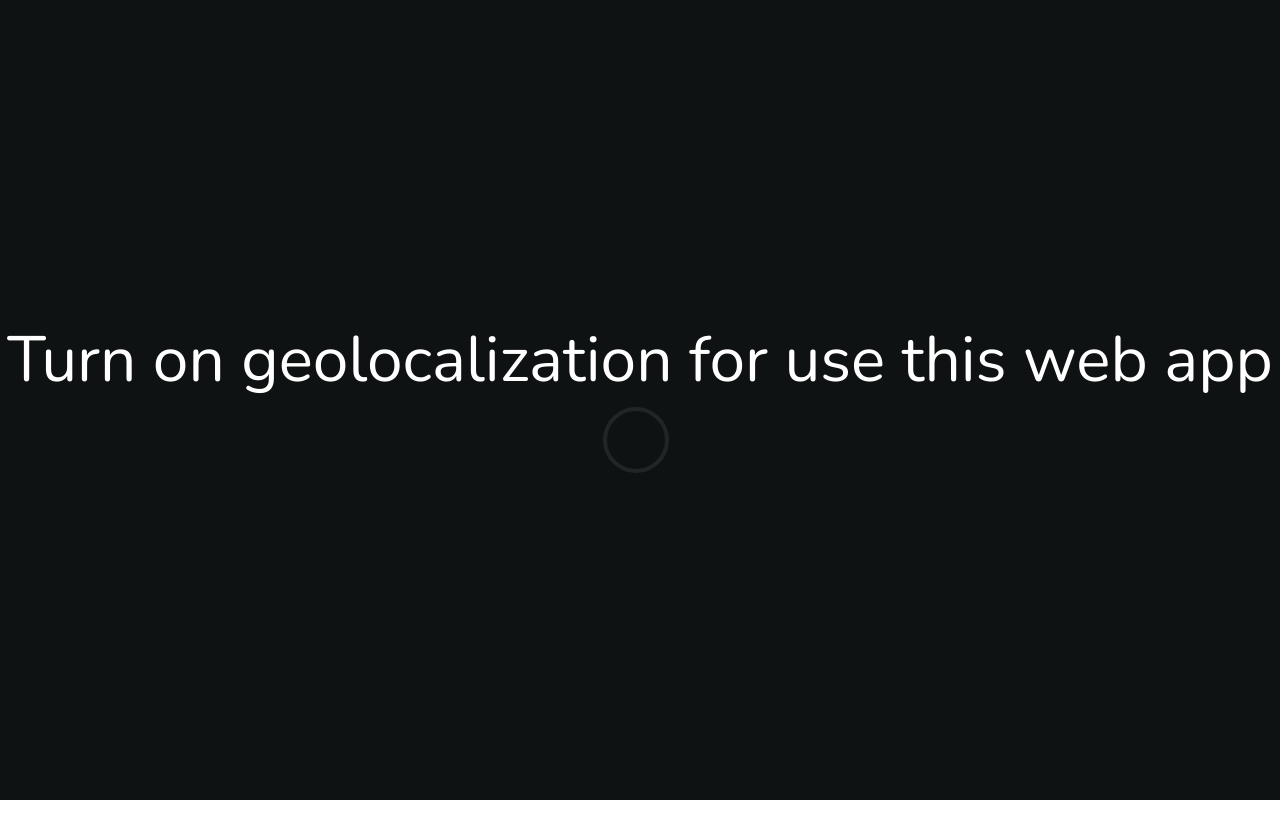
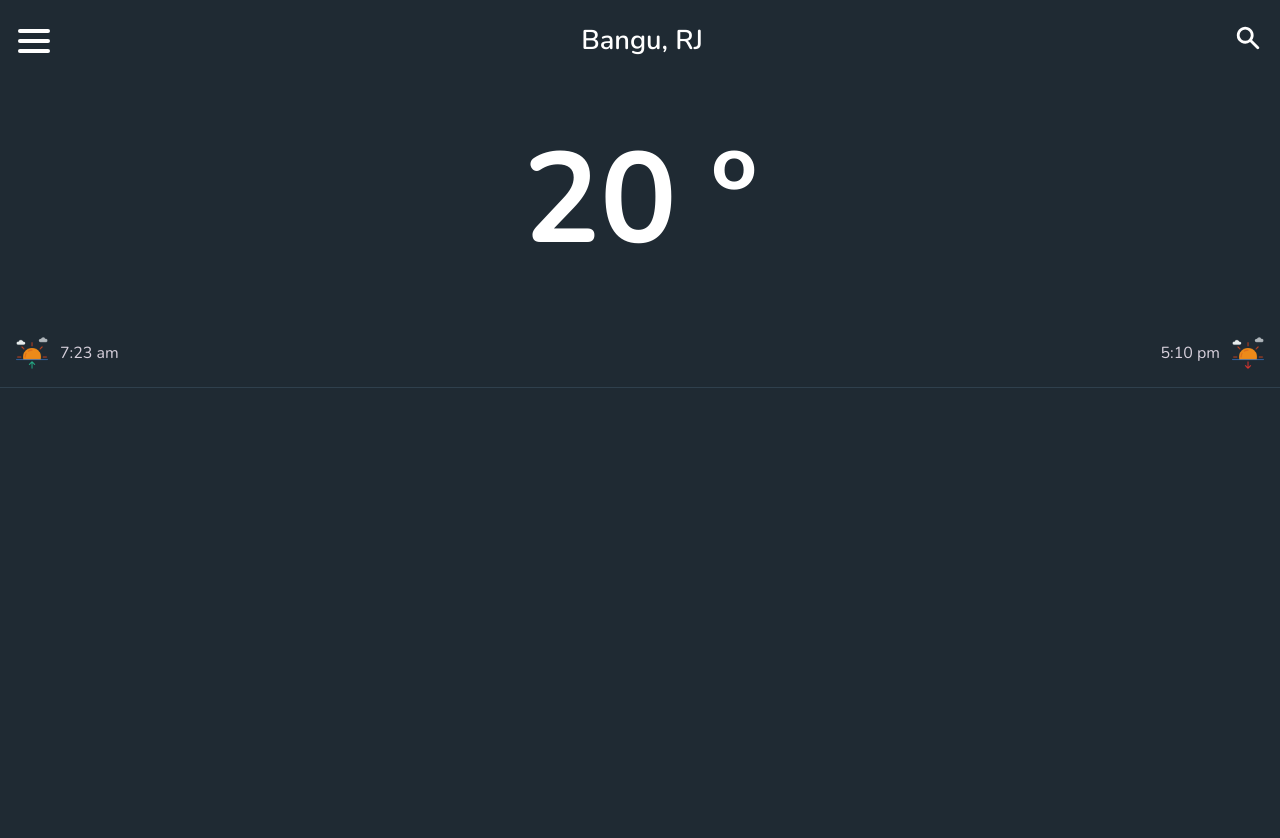
Before and after one commit to JoaoVictor6/weather-view, a React (Create React App) app: page / in a window 1280 px wide. Shown: the top 838 px of the page. Before the commit the page ends 800 px from the top, so only its background shows below. Built offline with nearby package versions, Linux system fonts and the light colour scheme; no server answers.

Commit message:
finish header

```diff
--- a/src/App.tsx
+++ b/src/App.tsx
@@ -1,111 +1,30 @@
-/* eslint-disable camelcase */
-import { useEffect, useState } from 'react';
-import { Helmet } from 'react-helmet';
-import { Container, ContainerIfNotPermission } from './styles/pages/app';
-import useGeolocation from './hooks/useGeolocation';
-import rainAndDrizzleImage from './assets/rain_drizzle.jpg';
-import cloudsImage from './assets/clouds.jpg';
-import snowImage from './assets/snow.jpg';
-import clearImage from './assets/clear.jpg';
-import thunderstormImage from './assets/thunderstorm.jpg';
-import mistImage from './assets/mist.jpg';
-
-interface WeatherApiResponse {
-  name: string
-  weather: [
-    {
-      id: number
-      main: string
-      description: string
-      icon: string
-    }
-  ],
-  main: {
-    temp: number
-    feels_like: number
-    temp_min: number
-    temp_max: number
-    pressure:number
-    humidity: number
-    sea_level: number
-    grnd_level: number
-  },
-}
-
-type mainWeatherValues = 'clouds' | 'rain' | 'drizzle' | 'snow' | 'clear' | 'thunderstorm' | 'mist'
-function backgroundSelector(main:string = 'clouds') {
-  const mainWeather = main.toLowerCase() as mainWeatherValues;
-
-  const bgMaps:Record<mainWeatherValues, string> = {
-    clouds: cloudsImage,
-    rain: rainAndDrizzleImage,
-    drizzle: rainAndDrizzleImage,
-    snow: snowImage,
-    clear: clearImage,
-    thunderstorm: thunderstormImage,
-    mist: mistImage,
-  };
-
-  return bgMaps[mainWeather];
-}
+import Menu from './components/Menu';
+import { Container } from './styles/pages/app';
+import sunrise from './assets/images/sunrise.png';
+import sunset from './assets/images/sunset.png';
 
 function App() {
-  const { coords } = useGeolocation();
-  const [weatherApi, setWeatherApi] = useState<WeatherApiResponse| null>(null);
-  const [apiIsLoad, setIpiIsLoad] = useState(false);
-  useEffect(() => {
-    if (!(coords === null) && weatherApi === null) {
-      (async () => {
-        const response = await fetch(`https://api.openweathermap.org/data/2.5/weather?lat=${coords?.latitude}&lon=${coords?.longitude}&units=metric&appid=${process.env.REACT_APP_API_KEY}`);
-        setWeatherApi(await response.json() as WeatherApiResponse);
-
-        setIpiIsLoad(true);
-      })();
-    }
-  }, [coords, weatherApi]);
-
   return (
-    <div>
-      {coords === null && !apiIsLoad ? (
-        <ContainerIfNotPermission>
-          <section className="content">
-            <h1>Turn on geolocalization for use this web app</h1>
-            <div className="load"><div /></div>
+    <>
+      <Menu />
+      <Container>
+        <header>
+          <section className="header__title">
+            <h1>20 º</h1>
           </section>
-        </ContainerIfNotPermission>
-      ) : (
-        <Container style={{
-          backgroundImage: `url(${backgroundSelector(weatherApi?.weather[0].main)})`,
-        }}
-        >
-          <Helmet>
-            <link
-              rel="icon"
-              href={`http://openweathermap.org/img/wn/${weatherApi?.weather[0].icon}@2x.png`}
-            />
-          </Helmet>
-          <section>
-            <header>
-              <h1>{weatherApi?.name}</h1>
-              <h2>{weatherApi?.weather[0].description}</h2>
-            </header>
-            <div>
-              <h1 className="temp">
-                {weatherApi?.main.temp.toFixed(0)}
-                °
-              </h1>
-              <h2 className="humidity">
-                Humidity:
-                {' '}
-                {weatherApi?.main.humidity}
-                %
-              </h2>
-            </div>
-
+          <section className="header__footer">
+            <p>
+              <img src={sunrise} alt="sunrise hour" />
+              7:23 am
+            </p>
+            <p>
+              5:10 pm
+              <img src={sunset} alt="sunset hour" />
+            </p>
           </section>
-        </Container>
-      )}
-    </div>
+        </header>
+      </Container>
+    </>
   );
 }
 
--- a/src/styles/colors.ts
+++ b/src/styles/colors.ts
@@ -1,4 +1,4 @@
 export default {
-  white: '#ffffff',
-  whiteTransparent: 'rgba(255,255,255,0.62)',
+  background: '#1F2A33',
+  textColor: '#D7D0DC',
 };
--- a/src/styles/pages/app.ts
+++ b/src/styles/pages/app.ts
@@ -1,111 +1,43 @@
-import styled, { keyframes } from 'styled-components';
-
-const ldsRiple = keyframes`
-  0% {
-    top: 36px;
-    left: 36px;
-    width: 0;
-    height: 0;
-    opacity: 1;
-  }
-  100% {
-    top: 0px;
-    left: 0px;
-    width: 72px;
-    height: 72px;
-    opacity: 0;
-  }
-`;
-
-const appear = keyframes`
-  0% {
-    opacity: 0;
-  }
-  100% {
-    opacity: 1;
-  }
-`;
+import styled from 'styled-components';
+import colors from '../colors';
 
 export const Container = styled.main`
+  &, * {
+    color: #fff;
+  }
   height: 100vh;
-  display: grid;
-  place-content: center;
 
-  background-repeat: no-repeat;
-  background-attachment: fixed;
-  background-position: center;
-  background-size: cover;
+  header {
+    border-bottom: 1px solid #2F404D;
+  }
 
-  section {
-    animation: ${appear} .5s;
-    user-select: none;
+  .header__title {
     display: flex;
-    width: 100vw;
+    align-items: center;
+    justify-content: center;
+    padding: 32px 0;
+
+    h1 {
+      font-weight: 700;
+      font-size: 8em;
+    }
+  }
+
+  .header__footer {
+    display: flex;
     justify-content: space-between;
     align-items: center;
-    padding: 0 98px 0 64px;
-    header {
-      h1 {
-        color: #fff;
-        font-size: 64px;
-      }
-      h2 {
-        color: rgba(255,255,255,.62);
-        font-size: 32px;
-        font-weight: 400;
-      }
-    }
-
-    div {
-      color: #fff;
-      h1.temp {
-        font-size: 148px;
-      }
-      h2.humidity {
-        color: rgba(255,255,255,.62);
-        font-weight: 400;
-        font-size: 32px;
+    padding: 18px 16px;
+    color: ${colors.textColor};
+    p {
+      color: inherit;
+      display: flex;
+      justify-content: space-between;
+      align-items: center;
+      gap: 12px;
+      img {
+        width: 2rem;
       }
     }
   }
 `;
-
-export const ContainerIfNotPermission = styled.main`
-  height: 100vh;
-  display: grid;
-  place-content: center;
-
-  background: #0E1213;
-
-  .content{
-    color: #fff;
-    display: flex;
-    align-items: center;
-    flex-direction: column;
-    h1 {
-      font-weight: 400;
-      text-align: center;
-      font-size: clamp(4rem, 8rem + -17.8138vw, 1.5rem);
-    }
-
-    .load {
-      display: inline-block;
-      position: relative;
-      width: 80px;
-      height: 80px;
-
-      & > div {
-        position: absolute;
-        border: 4px solid #fff;
-        opacity: 1;
-        border-radius: 50%;
-        animation: ${ldsRiple} 3s cubic-bezier(0, 0.2, 0.8, 1) infinite;
-
-        &:nth-child(2) {
-          animation-delay: -0.5s;
-        }
-      }
-
-    }
-  }
-`;
```
Also changed, not shown: src/assets/images/sunrise.png (added), src/assets/images/sunset.png (added).
